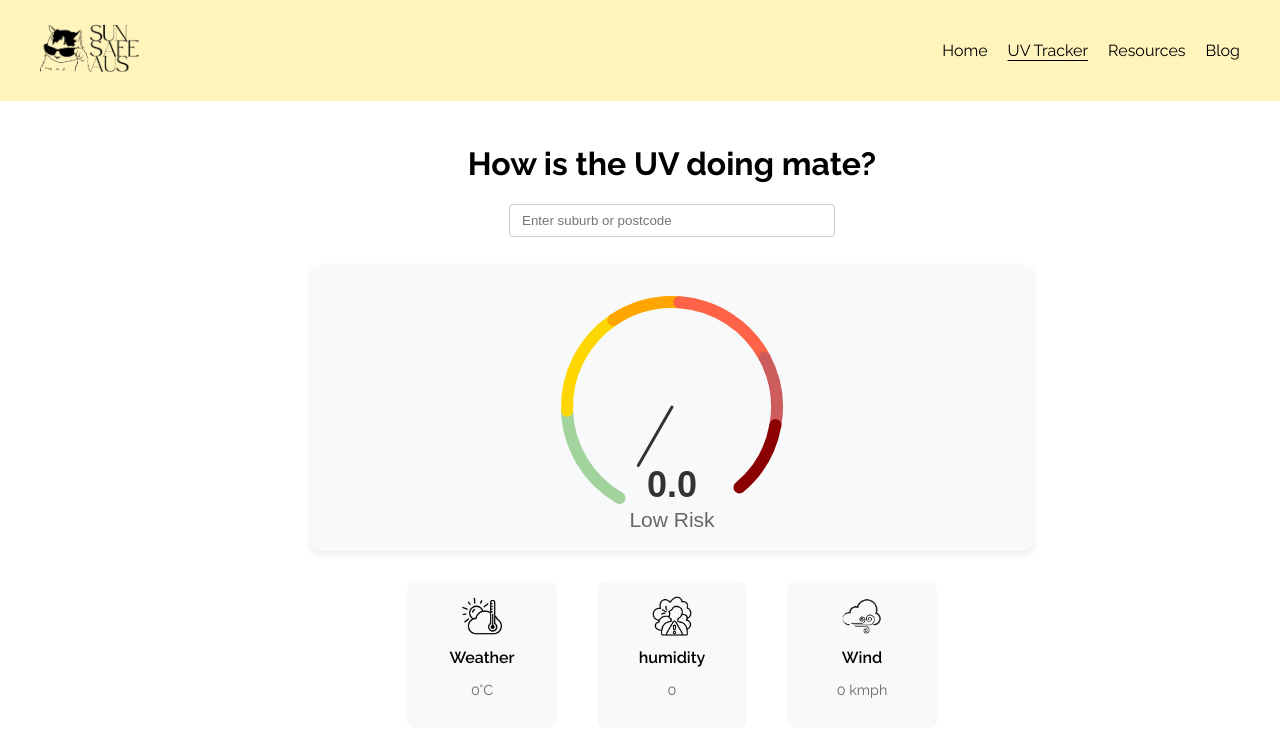
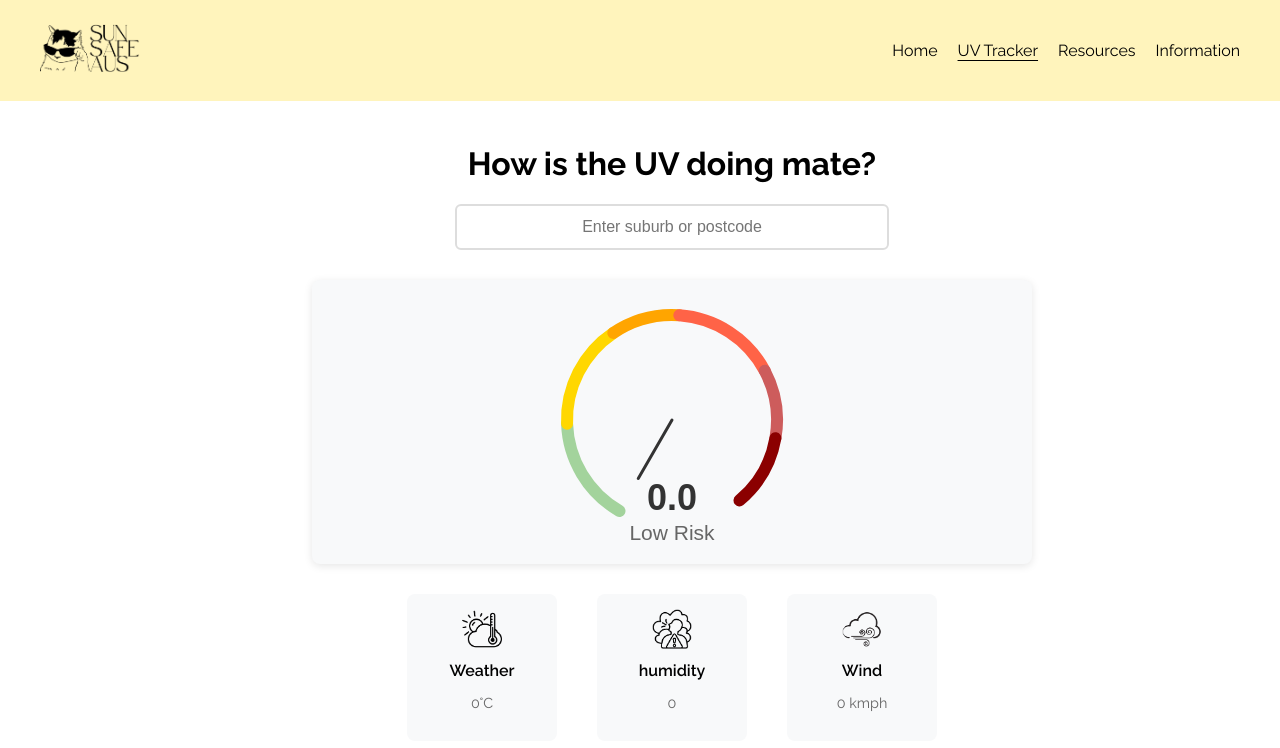
Before and after one commit to Kumareshan30/SunsafeAus, a Vue app in the folder sunsafeaus/: page /uv-tracker in a window 1280 px wide. Shown: the top 748 px of the page. Built offline with nearby package versions, Linux system fonts and the light colour scheme.

Commit message:
Styling changes

```diff
--- a/sunsafeaus/src/components/NavBar.vue
+++ b/sunsafeaus/src/components/NavBar.vue
@@ -8,7 +8,7 @@
         <li><router-link to="/">Home</router-link></li>
         <li><router-link to="/uv-tracker">UV Tracker</router-link></li>
         <li><router-link to="/resources">Resources</router-link></li>
-        <li><router-link to="/blog">Blog</router-link></li>
+        <li><router-link to="/blog">Information</router-link></li>
       </ul>
     </div>
   </nav>
--- a/sunsafeaus/src/views/UVTracker.vue
+++ b/sunsafeaus/src/views/UVTracker.vue
@@ -189,10 +189,18 @@ export default {
 }
 
 .search-input {
-  padding: 8px 12px;
-  width: 300px;
-  border: 1px solid #ccc;
-  border-radius: 4px;
+  padding: 12px 15px;
+  width: 400px;
+  border: 2px solid #ddd;
+  border-radius: 6px;
+  text-align: center;
+  font-size: 16px;
+  transition: border 0.3s ease-in-out;
+}
+
+.search-input:focus {
+  border: 2px solid #fff4bc;
+  outline: none;
 }
 
 .loading {
```
